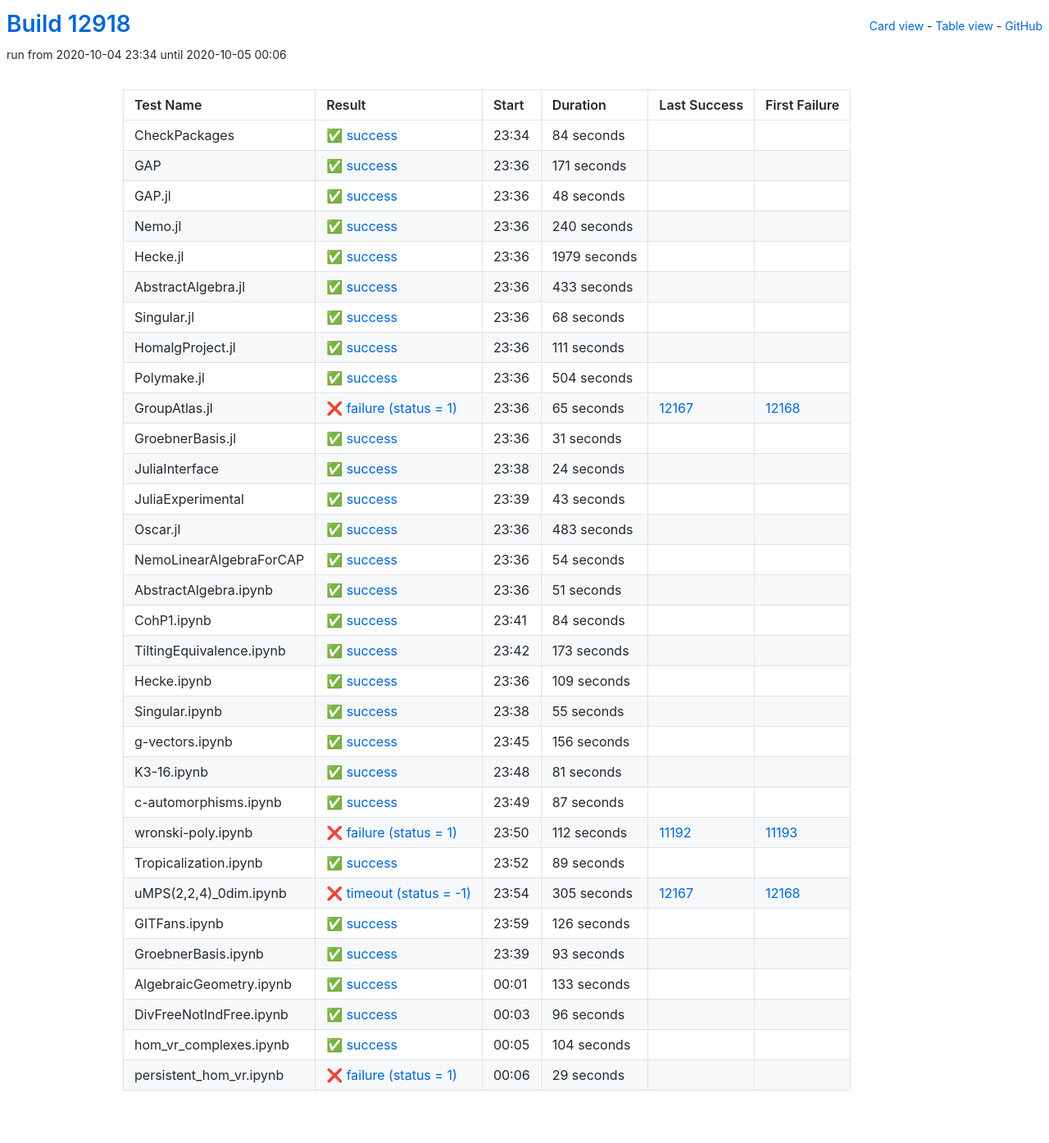
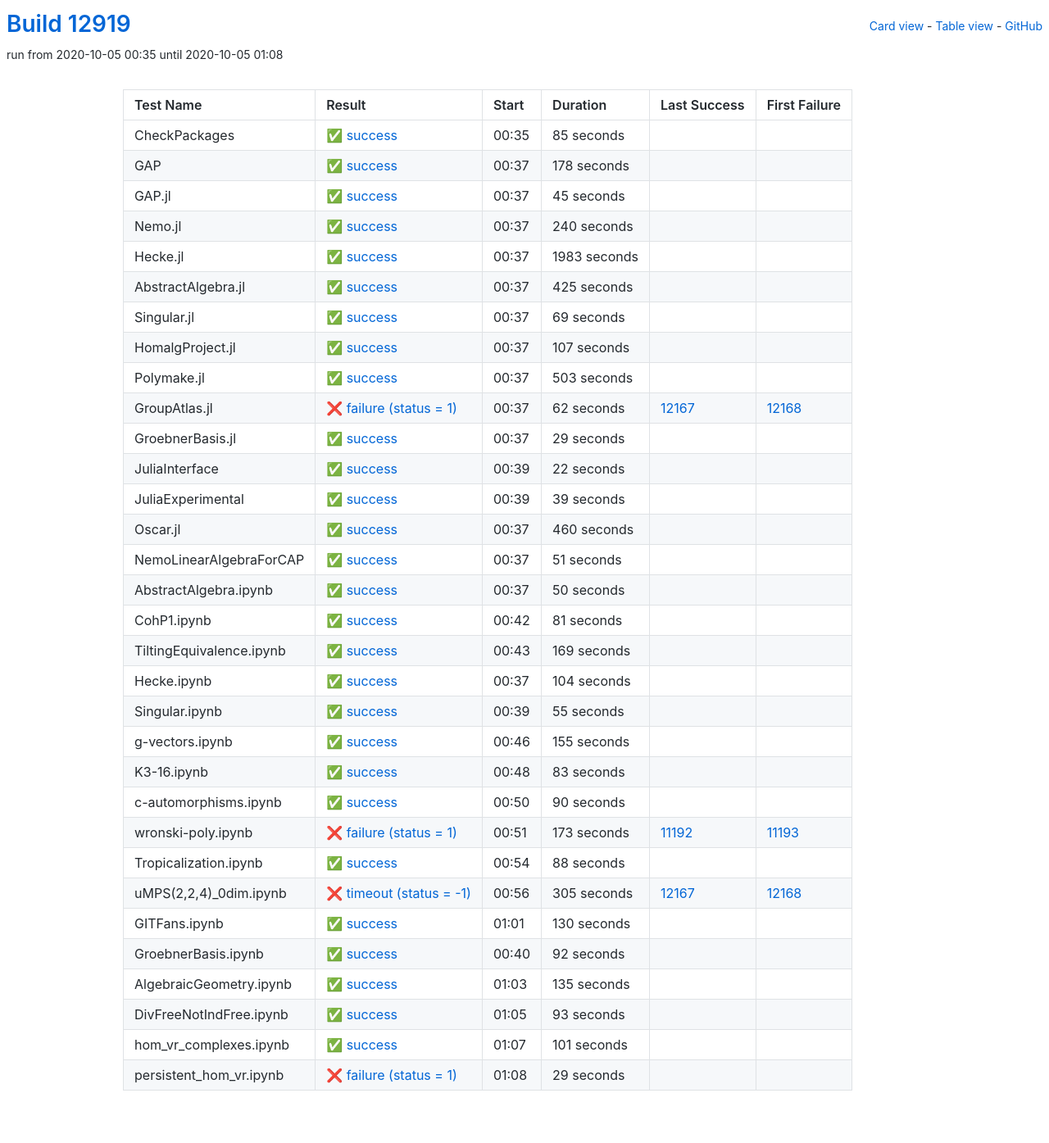
Before and after one commit to oscar-system/oscar-ci-status, a Jekyll site: the page built from table.html, in a window 1280 px wide. Shown: the whole page at 82% size. Built offline with Jekyll 4.4.1, drawn with Linux system fonts in a browser that asks for light colours.

Commit message:
Build #12919

```diff
--- a/_data/ci.yml
+++ b/_data/ci.yml
@@ -1,6 +1,6 @@
 ---
-build: 12918
-build_url: https://oscarci.mathematik.uni-kl.de/job/oscar/12918/
+build: 12919
+build_url: https://oscarci.mathematik.uni-kl.de/job/oscar/12919/
 job: oscar
 organization: oscar-system
 repo: oscar-ci-status
@@ -8,44 +8,44 @@
 tests:
 - name: CheckPackages
   id: checkpackages
-  log: https://oscarci.mathematik.uni-kl.de/job/oscar/12918/artifact/logs/build-12918/CheckPackages.log
-  start: 2020-10-04 23:34
+  log: https://oscarci.mathematik.uni-kl.de/job/oscar/12919/artifact/logs/build-12919/CheckPackages.log
+  start: 2020-10-05 00:35
   success: true
   exitcode: 0
   status: success
-  duration: 84
+  duration: 85
   last_success: false
   last_success_url:
   first_failure: false
   first_failure_url:
 - name: GAP
   id: gap
-  log: https://oscarci.mathematik.uni-kl.de/job/oscar/12918/artifact/logs/build-12918/GAP.log
-  start: 2020-10-04 23:36
+  log: https://oscarci.mathematik.uni-kl.de/job/oscar/12919/artifact/logs/build-12919/GAP.log
+  start: 2020-10-05 00:37
   success: true
   exitcode: 0
   status: success
-  duration: 171
+  duration: 178
   last_success: false
   last_success_url:
   first_failure: false
   first_failure_url:
 - name: GAP.jl
   id: gap-jl
-  log: https://oscarci.mathematik.uni-kl.de/job/oscar/12918/artifact/logs/build-12918/GAP.jl.log
-  start: 2020-10-04 23:36
+  log: https://oscarci.mathematik.uni-kl.de/job/oscar/12919/artifact/logs/build-12919/GAP.jl.log
+  start: 2020-10-05 00:37
   success: true
   exitcode: 0
   status: success
-  duration: 48
+  duration: 45
   last_success: false
   last_success_url:
   first_failure: false
   first_failure_url:
 - name: Nemo.jl
   id: nemo-jl
-  log: https://oscarci.mathematik.uni-kl.de/job/oscar/12918/artifact/logs/build-12918/Nemo.jl.log
-  start: 2020-10-04 23:36
+  log: https://oscarci.mathematik.uni-kl.de/job/oscar/12919/artifact/logs/build-12919/Nemo.jl.log
+  start: 2020-10-05 00:37
   success: true
   exitcode: 0
   status: success
@@ -56,140 +56,128 @@
   first_failure_url:
 - name: Hecke.jl
   id: hecke-jl
-  log: https://oscarci.mathematik.uni-kl.de/job/oscar/12918/artifact/logs/build-12918/Hecke.jl.log
-  start: 2020-10-04 23:36
+  log: https://oscarci.mathematik.uni-kl.de/job/oscar/12919/artifact/logs/build-12919/Hecke.jl.log
+  start: 2020-10-05 00:37
   success: true
   exitcode: 0
   status: success
-  duration: 1979
+  duration: 1983
   last_success: false
   last_success_url:
   first_failure: false
   first_failure_url:
 - name: AbstractAlgebra.jl
   id: abstractalgebra-jl
-  log: https://oscarci.mathematik.uni-kl.de/job/oscar/12918/artifact/logs/build-12918/AbstractAlgebra.jl.log
-  start: 2020-10-04 23:36
+  log: https://oscarci.mathematik.uni-kl.de/job/oscar/12919/artifact/logs/build-12919/AbstractAlgebra.jl.log
+  start: 2020-10-05 00:37
   success: true
   exitcode: 0
   status: success
-  duration: 433
+  duration: 425
   last_success: false
   last_success_url:
   first_failure: false
   first_failure_url:
 - name: Singular.jl
   id: singular-jl
-  log: https://oscarci.mathematik.uni-kl.de/job/oscar/12918/artifact/logs/build-12918/Singular.jl.log
-  start: 2020-10-04 23:36
+  log: https://oscarci.mathematik.uni-kl.de/job/oscar/12919/artifact/logs/build-12919/Singular.jl.log
+  start: 2020-10-05 00:37
   success: true
   exitcode: 0
   status: success
-  duration: 68
+  duration: 69
   last_success: false
   last_success_url:
   first_failure: false
   first_failure_url:
 - name: HomalgProject.jl
   id: homalgproject-jl
-  log: https://oscarci.mathematik.uni-kl.de/job/oscar/12918/artifact/logs/build-12918/HomalgProject.jl.log
-  start: 2020-10-04 23:36
+  log: https://oscarci.mathematik.uni-kl.de/job/oscar/12919/artifact/logs/build-12919/HomalgProject.jl.log
+  start: 2020-10-05 00:37
   success: true
   exitcode: 0
   status: success
-  duration: 111
+  duration: 107
   last_success: false
   last_success_url:
   first_failure: false
   first_failure_url:
 - name: Polymake.jl
   id: polymake-jl
-  log: https://oscarci.mathematik.uni-kl.de/job/oscar/12918/artifact/logs/build-12918/Polymake.jl.log
-  start: 2020-10-04 23:36
+  log: https://oscarci.mathematik.uni-kl.de/job/oscar/12919/artifact/logs/build-12919/Polymake.jl.log
+  start: 2020-10-05 00:37
   success: true
   exitcode: 0
   status: success
-  duration: 504
+  duration: 503
   last_success: false
   last_success_url:
   first_failure: false
   first_failure_url:
 - name: GroupAtlas.jl
   id: groupatlas-jl
-  log: https://oscarci.mathematik.uni-kl.de/job/oscar/12918/artifact/logs/build-12918/GroupAtlas.jl.log
-  start: 2020-10-04 23:36
+  log: https://oscarci.mathematik.uni-kl.de/job/oscar/12919/artifact/logs/build-12919/GroupAtlas.jl.log
+  start: 2020-10-05 00:37
   success: false
   exitcode: 1
   status: failure
-  duration: 65
+  duration: 62
   last_success: 12167
   last_success_url: https://oscarci.mathematik.uni-kl.de/job/oscar/12167/
   first_failure: 12168
   first_failure_url: https://oscarci.mathematik.uni-kl.de/job/oscar/12168/
 - name: GroebnerBasis.jl
   id: groebnerbasis-jl
-  log: https://oscarci.mathematik.uni-kl.de/job/oscar/12918/artifact/logs/build-12918/GroebnerBasis.jl.log
-  start: 2020-10-04 23:36
+  log: https://oscarci.mathematik.uni-kl.de/job/oscar/12919/artifact/logs/build-12919/GroebnerBasis.jl.log
+  start: 2020-10-05 00:37
   success: true
   exitcode: 0
   status: success
-  duration: 31
+  duration: 29
   last_success: false
   last_success_url:
   first_failure: false
   first_failure_url:
 - name: JuliaInterface
   id: juliainterface
-  log: https://oscarci.mathematik.uni-kl.de/job/oscar/12918/artifact/logs/build-12918/JuliaInterface.log
-  start: 2020-10-04 23:38
+  log: https://oscarci.mathematik.uni-kl.de/job/oscar/12919/artifact/logs/build-12919/JuliaInterface.log
+  start: 2020-10-05 00:39
   success: true
   exitcode: 0
   status: success
-  duration: 24
+  duration: 22
   last_success: false
   last_success_url:
   first_failure: false
   first_failure_url:
 - name: JuliaExperimental
   id: juliaexperimental
-  log: https://oscarci.mathematik.uni-kl.de/job/oscar/12918/artifact/logs/build-12918/JuliaExperimental.log
-  start: 2020-10-04 23:39
+  log: https://oscarci.mathematik.uni-kl.de/job/oscar/12919/artifact/logs/build-12919/JuliaExperimental.log
+  start: 2020-10-05 00:39
   success: true
   exitcode: 0
   status: success
-  duration: 43
+  duration: 39
   last_success: false
   last_success_url:
   first_failure: false
   first_failure_url:
 - name: Oscar.jl
   id: oscar-jl
-  log: https://oscarci.mathematik.uni-kl.de/job/oscar/12918/artifact/logs/build-12918/Oscar.jl.log
-  start: 2020-10-04 23:36
+  log: https://oscarci.mathematik.uni-kl.de/job/oscar/12919/artifact/logs/build-12919/Oscar.jl.log
+  start: 2020-10-05 00:37
   success: true
   exitcode: 0
   status: success
-  duration: 483
+  duration: 460
   last_success: false
   last_success_url:
   first_failure: false
   first_failure_url:
 - name: NemoLinearAlgebraForCAP
   id: nemolinearalgebraforcap
-  log: https://oscarci.mathematik.uni-kl.de/job/oscar/12918/artifact/logs/build-12918/NemoLinearAlgebraForCAP.log
-  start: 2020-10-04 23:36
-  success: true
-  exitcode: 0
-  status: success
-  duration: 54
-  last_success: false
-  last_success_url:
-  first_failure: false
-  first_failure_url:
-- name: AbstractAlgebra.ipynb
-  id: abstractalgebra-ipynb
-  log: https://oscarci.mathematik.uni-kl.de/job/oscar/12918/artifact/logs/build-12918/AbstractAlgebra.ipynb.log
-  start: 2020-10-04 23:36
+  log: https://oscarci.mathematik.uni-kl.de/job/oscar/12919/artifact/logs/build-12919/NemoLinearAlgebraForCAP.log
+  start: 2020-10-05 00:37
   success: true
   exitcode: 0
   status: success
@@ -198,46 +186,58 @@
   last_success_url:
   first_failure: false
   first_failure_url:
-- name: CohP1.ipynb
-  id: cohp1-ipynb
-  log: https://oscarci.mathematik.uni-kl.de/job/oscar/12918/artifact/logs/build-12918/CohP1.ipynb.log
-  start: 2020-10-04 23:41
+- name: AbstractAlgebra.ipynb
+  id: abstractalgebra-ipynb
+  log: https://oscarci.mathematik.uni-kl.de/job/oscar/12919/artifact/logs/build-12919/AbstractAlgebra.ipynb.log
+  start: 2020-10-05 00:37
   success: true
   exitcode: 0
   status: success
-  duration: 84
+  duration: 50
+  last_success: false
+  last_success_url:
+  first_failure: false
+  first_failure_url:
+- name: CohP1.ipynb
+  id: cohp1-ipynb
+  log: https://oscarci.mathematik.uni-kl.de/job/oscar/12919/artifact/logs/build-12919/CohP1.ipynb.log
+  start: 2020-10-05 00:42
+  success: true
+  exitcode: 0
+  status: success
+  duration: 81
   last_success: false
   last_success_url:
   first_failure: false
   first_failure_url:
 - name: TiltingEquivalence.ipynb
   id: tiltingequivalence-ipynb
-  log: https://oscarci.mathematik.uni-kl.de/job/oscar/12918/artifact/logs/build-12918/TiltingEquivalence.ipynb.log
-  start: 2020-10-04 23:42
+  log: https://oscarci.mathematik.uni-kl.de/job/oscar/12919/artifact/logs/build-12919/TiltingEquivalence.ipynb.log
+  start: 2020-10-05 00:43
   success: true
   exitcode: 0
   status: success
-  duration: 173
+  duration: 169
   last_success: false
   last_success_url:
   first_failure: false
   first_failure_url:
 - name: Hecke.ipynb
   id: hecke-ipynb
-  log: https://oscarci.mathematik.uni-kl.de/job/oscar/12918/artifact/logs/build-12918/Hecke.ipynb.log
-  start: 2020-10-04 23:36
+  log: https://oscarci.mathematik.uni-kl.de/job/oscar/12919/artifact/logs/build-12919/Hecke.ipynb.log
+  start: 2020-10-05 00:37
   success: true
   exitcode: 0
   status: success
-  duration: 109
+  duration: 104
   last_success: false
   last_success_url:
   first_failure: false
   first_failure_url:
 - name: Singular.ipynb
   id: singular-ipynb
-  log: https://oscarci.mathematik.uni-kl.de/job/oscar/12918/artifact/logs/build-12918/Singular.ipynb.log
-  start: 2020-10-04 23:38
+  log: https://oscarci.mathematik.uni-kl.de/job/oscar/12919/artifact/logs/build-12919/Singular.ipynb.log
+  start: 2020-10-05 00:39
   success: true
   exitcode: 0
   status: success
@@ -248,68 +248,68 @@
   first_failure_url:
 - name: g-vectors.ipynb
   id: g-vectors-ipynb
-  log: https://oscarci.mathematik.uni-kl.de/job/oscar/12918/artifact/logs/build-12918/g-vectors.ipynb.log
-  start: 2020-10-04 23:45
+  log: https://oscarci.mathematik.uni-kl.de/job/oscar/12919/artifact/logs/build-12919/g-vectors.ipynb.log
+  start: 2020-10-05 00:46
   success: true
   exitcode: 0
   status: success
-  duration: 156
+  duration: 155
   last_success: false
   last_success_url:
   first_failure: false
   first_failure_url:
 - name: K3-16.ipynb
   id: k3-16-ipynb
-  log: https://oscarci.mathematik.uni-kl.de/job/oscar/12918/artifact/logs/build-12918/K3-16.ipynb.log
-  start: 2020-10-04 23:48
+  log: https://oscarci.mathematik.uni-kl.de/job/oscar/12919/artifact/logs/build-12919/K3-16.ipynb.log
+  start: 2020-10-05 00:48
   success: true
   exitcode: 0
   status: success
-  duration: 81
+  duration: 83
   last_success: false
   last_success_url:
   first_failure: false
   first_failure_url:
 - name: c-automorphisms.ipynb
   id: c-automorphisms-ipynb
-  log: https://oscarci.mathematik.uni-kl.de/job/oscar/12918/artifact/logs/build-12918/c-automorphisms.ipynb.log
-  start: 2020-10-04 23:49
+  log: https://oscarci.mathematik.uni-kl.de/job/oscar/12919/artifact/logs/build-12919/c-automorphisms.ipynb.log
+  start: 2020-10-05 00:50
   success: true
   exitcode: 0
   status: success
-  duration: 87
+  duration: 90
   last_success: false
   last_success_url:
   first_failure: false
   first_failure_url:
 - name: wronski-poly.ipynb
   id: wronski-poly-ipynb
-  log: https://oscarci.mathematik.uni-kl.de/job/oscar/12918/artifact/logs/build-12918/wronski-poly.ipynb.log
-  start: 2020-10-04 23:50
+  log: https://oscarci.mathematik.uni-kl.de/job/oscar/12919/artifact/logs/build-12919/wronski-poly.ipynb.log
+  start: 2020-10-05 00:51
   success: false
   exitcode: 1
   status: failure
-  duration: 112
+  duration: 173
   last_success: 11192
   last_success_url: https://oscarci.mathematik.uni-kl.de/job/oscar/11192/
   first_failure: 11193
   first_failure_url: https://oscarci.mathematik.uni-kl.de/job/oscar/11193/
 - name: Tropicalization.ipynb
   id: tropicalization-ipynb
-  log: https://oscarci.mathematik.uni-kl.de/job/oscar/12918/artifact/logs/build-12918/Tropicalization.ipynb.log
-  start: 2020-10-04 23:52
+  log: https://oscarci.mathematik.uni-kl.de/job/oscar/12919/artifact/logs/build-12919/Tropicalization.ipynb.log
+  start: 2020-10-05 00:54
   success: true
   exitcode: 0
   status: success
-  duration: 89
+  duration: 88
   last_success: false
   last_success_url:
   first_failure: false
   first_failure_url:
 - name: uMPS(2,2,4)_0dim.ipynb
   id: umps-2-2-4-0dim-ipynb
-  log: https://oscarci.mathematik.uni-kl.de/job/oscar/12918/artifact/logs/build-12918/uMPS-2-2-4-_0dim.ipynb.log
-  start: 2020-10-04 23:54
+  log: https://oscarci.mathematik.uni-kl.de/job/oscar/12919/artifact/logs/build-12919/uMPS-2-2-4-_0dim.ipynb.log
+  start: 2020-10-05 00:56
   success: false
   exitcode: -1
   status: timeout
@@ -320,20 +320,44 @@
   first_failure_url: https://oscarci.mathematik.uni-kl.de/job/oscar/12168/
 - name: GITFans.ipynb
   id: gitfans-ipynb
-  log: https://oscarci.mathematik.uni-kl.de/job/oscar/12918/artifact/logs/build-12918/GITFans.ipynb.log
-  start: 2020-10-04 23:59
+  log: https://oscarci.mathematik.uni-kl.de/job/oscar/12919/artifact/logs/build-12919/GITFans.ipynb.log
+  start: 2020-10-05 01:01
   success: true
   exitcode: 0
   status: success
-  duration: 126
+  duration: 130
   last_success: false
   last_success_url:
   first_failure: false
   first_failure_url:
 - name: GroebnerBasis.ipynb
   id: groebnerbasis-ipynb
-  log: https://oscarci.mathematik.uni-kl.de/job/oscar/12918/artifact/logs/build-12918/GroebnerBasis.ipynb.log
-  start: 2020-10-04 23:39
+  log: https://oscarci.mathematik.uni-kl.de/job/oscar/12919/artifact/logs/build-12919/GroebnerBasis.ipynb.log
+  start: 2020-10-05 00:40
+  success: true
+  exitcode: 0
+  status: success
+  duration: 92
+  last_success: false
+  last_success_url:
+  first_failure: false
+  first_failure_url:
+- name: AlgebraicGeometry.ipynb
+  id: algebraicgeometry-ipynb
+  log: https://oscarci.mathematik.uni-kl.de/job/oscar/12919/artifact/logs/build-12919/AlgebraicGeometry.ipynb.log
+  start: 2020-10-05 01:03
+  success: true
+  exitcode: 0
+  status: success
+  duration: 135
+  last_success: false
+  last_success_url:
+  first_failure: false
+  first_failure_url:
+- name: DivFreeNotIndFree.ipynb
+  id: divfreenotindfree-ipynb
+  log: https://oscarci.mathematik.uni-kl.de/job/oscar/12919/artifact/logs/build-12919/DivFreeNotIndFree.ipynb.log
+  start: 2020-10-05 01:05
   success: true
   exitcode: 0
   status: success
@@ -342,46 +366,22 @@
   last_success_url:
   first_failure: false
   first_failure_url:
-- name: AlgebraicGeometry.ipynb
-  id: algebraicgeometry-ipynb
-  log: https://oscarci.mathematik.uni-kl.de/job/oscar/12918/artifact/logs/build-12918/AlgebraicGeometry.ipynb.log
-  start: 2020-10-05 00:01
+- name: hom_vr_complexes.ipynb
+  id: hom-vr-complexes-ipynb
+  log: https://oscarci.mathematik.uni-kl.de/job/oscar/12919/artifact/logs/build-12919/hom_vr_complexes.ipynb.log
+  start: 2020-10-05 01:07
   success: true
   exitcode: 0
   status: success
-  duration: 133
-  last_success: false
-  last_success_url:
-  first_failure: false
-  first_failure_url:
-- name: DivFreeNotIndFree.ipynb
-  id: divfreenotindfree-ipynb
-  log: https://oscarci.mathematik.uni-kl.de/job/oscar/12918/artifact/logs/build-12918/DivFreeNotIndFree.ipynb.log
-  start: 2020-10-05 00:03
-  success: true
-  exitcode: 0
-  status: success
-  duration: 96
-  last_success: false
-  last_success_url:
-  first_failure: false
-  first_failure_url:
-- name: hom_vr_complexes.ipynb
-  id: hom-vr-complexes-ipynb
-  log: https://oscarci.mathematik.uni-kl.de/job/oscar/12918/artifact/logs/build-12918/hom_vr_complexes.ipynb.log
-  start: 2020-10-05 00:05
-  success: true
-  exitcode: 0
-  status: success
-  duration: 104
+  duration: 101
   last_success: false
   last_success_url:
   first_failure: false
   first_failure_url:
 - name: persistent_hom_vr.ipynb
   id: persistent-hom-vr-ipynb
-  log: https://oscarci.mathematik.uni-kl.de/job/oscar/12918/artifact/logs/build-12918/persistent_hom_vr.ipynb.log
-  start: 2020-10-05 00:06
+  log: https://oscarci.mathematik.uni-kl.de/job/oscar/12919/artifact/logs/build-12919/persistent_hom_vr.ipynb.log
+  start: 2020-10-05 01:08
   success: false
   exitcode: 1
   status: failure
```
Also changed, not shown: README.md.
